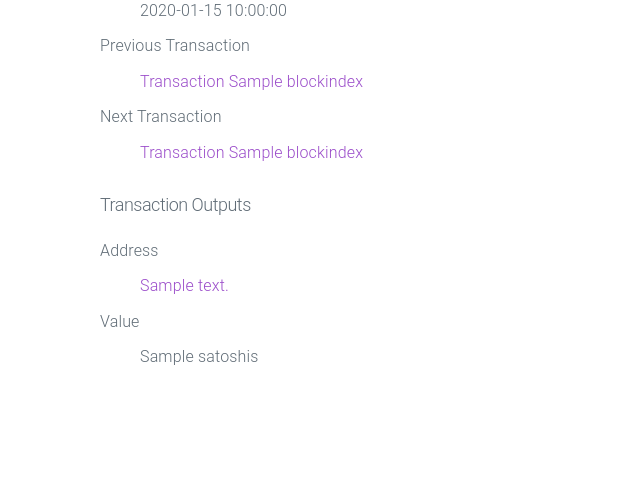
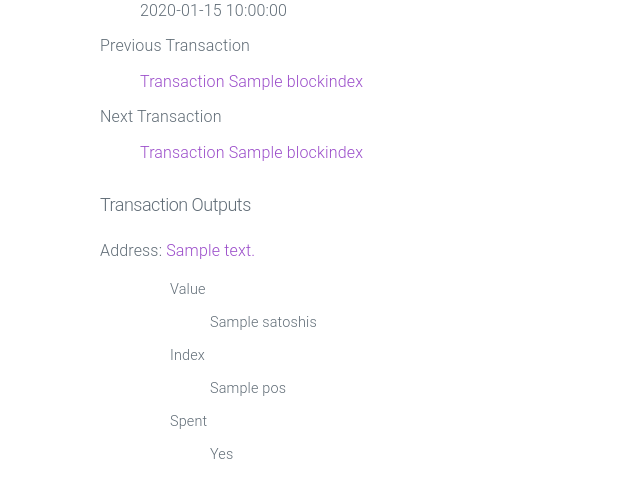
Before and after one commit to ismaelbej/mongodb-block-explorer, a Flask app: page /api/v1/transaction/1 in a window 1280 px wide. Shown: the part 355-846 px from the top of the page, without its empty margins (0-640 px from the left). Before the commit the page ends 720 px from the top, so only its background shows below. Run offline with Flask 2, Linux system fonts and the light colour scheme; a database or web service that is not in the repository returns one stand-in record (values such as "Sample title"); some libraries are stand-ins or nearby versions.

Commit message:
Add spent info for tx outputs

```diff
--- a/templates/transaction.html
+++ b/templates/transaction.html
@@ -37,10 +37,17 @@
                     <div class="column column-75">
                         <dl>
                             {% for output in transaction['out'] %}
-                            <dt>Address</dt>
-                            <dd><a href="{{ url_for('address', address=output['address']) }}">{{ output['address'] }}</a></dd>
-                            <dt>Value</dt>
-                            <dd>{{ output['satoshis'] }}</dd>
+                            <dt>Address: <a href="{{ url_for('address', address=output['address']) }}">{{ output.address }}</a></dt>
+                            <dd>
+                                <dl>
+                                    <dt>Value</dt>
+                                    <dd>{{ output.satoshis }}</dd>
+                                    <dt>Index</dt>
+                                    <dd>{{ output.pos }}</dd>
+                                    <dt>Spent</dt>
+                                    <dd>{% if output.spent %}Yes{% else %}No{% endif %}</dd>
+                                </dl>
+                            </dd>
                             {% endfor %}
                         </dl>
                     </div>
```
